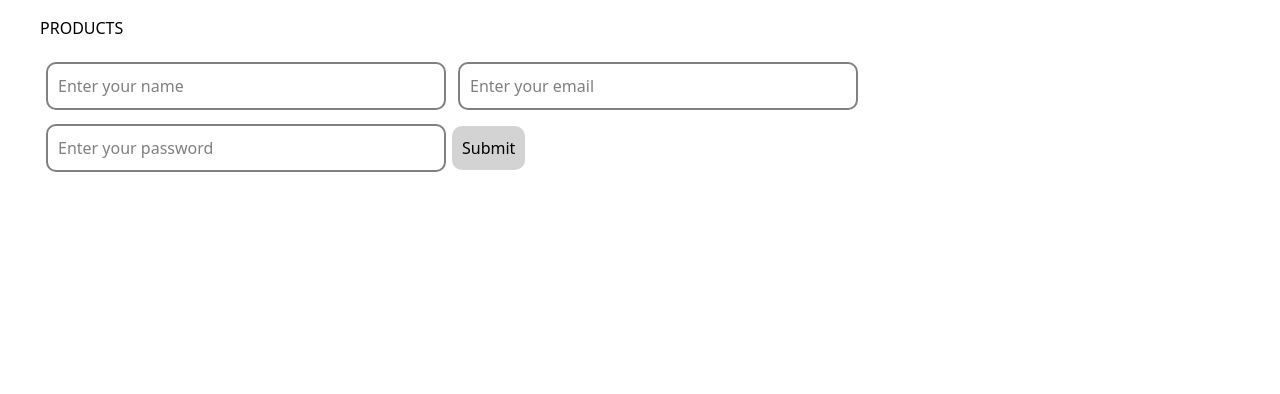
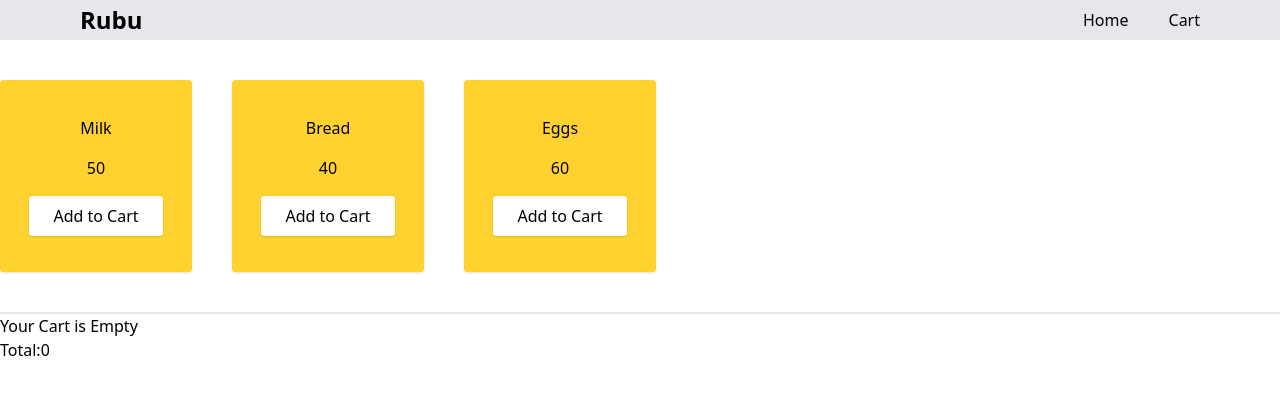
Before and after one commit to khushbu-gpt/REACT_PRACTICE, a React (Vite) app in the folder demo/: page / in a window 1280 px wide. Shown: the top 394 px of the page. Built offline with nearby package versions, Linux system fonts and the light colour scheme.

Commit message:
cart functionality

```diff
--- a/demo/src/App.jsx
+++ b/demo/src/App.jsx
@@ -1,6 +1,9 @@
 import { useState, useMemo, useCallback } from "react";
 import ProductItem from "./components/ProductList/ProductItem";
 import LoginForm from "./components/LoginForm";
+import CharCounter from "./components/CharCounter";
+import Cart from "./components/Cart/Cart";
+import Navbar from "./components/Navbar";
 
 const PRODUCTS = [
   { id: 1, name: "Milk", price: 50 },
@@ -33,8 +36,8 @@ export default function App() {
   }, [filteredProducts]);
 
   return (
-    <div className="mx-10">
-      <h2 className="my-4">PRODUCTS</h2>
+    <div className="">
+      {/* <h2 className="my-4">PRODUCTS</h2> */}
 
       {/* <input
         type="text"
@@ -53,7 +56,10 @@ export default function App() {
           <ProductItem key={product.id} product={product} />
         ))}
       </div> */}
-      <LoginForm/>
+      {/* <LoginForm/> */}
+      {/* <CharCounter/> */}
+      <Navbar/>
+      <Cart/>
     </div>
   );
 }
--- /dev/null
+++ b/demo/src/components/Cart/Cart.jsx
@@ -0,0 +1,66 @@
+import React, { useState } from "react";
+
+const Cart = () => {
+  const products = [
+    { id: 1, name: "Milk", price: 50 },
+    { id: 2, name: "Bread", price: 40 },
+    { id: 3, name: "Eggs", price: 60 },
+  ];
+  const [cart, setCart] = useState([]);
+
+ function addToCart(product) {
+  setCart((prevCart) => {
+    const exists = prevCart.find((item) => item.id === product.id);
+
+    if (exists) {
+
+      return prevCart.map((item) =>
+        item.id === product.id
+          ? { ...item, qty: item.qty + 1 }
+          : item
+      );
+    }
+
+
+    return [...prevCart, { ...product, qty: 1 }];
+  });
+}
+const total=cart.reduce((acc,curr)=>acc+curr.price*curr.qty,0)
+  return (
+    <div className="w-full">
+      <div className="flex gap-10 my-10 mx-auto w-full">
+        {products.map((product) => (
+          <div
+            key={product.id}
+            className="bg-amber-300 w-48 h-48 rounded-sm shadow flex gap-4
+             flex-col justify-center items-center "
+          >
+            <p>{product.name}</p>
+            <p>{product.price}</p>
+            <button
+              className="bg-white rounded shadow px-6 py-2 cursor-pointer"
+              onClick={() => addToCart(product)}
+            >
+              Add to Cart
+            </button>
+          </div>
+        ))}
+      </div>
+      <hr className="border border-gray-200" />
+      {cart.length == 0 && <p>Your Cart is Empty</p>}
+      <div className="w-full flex gap-5 flex-col">
+        {cart.map((products) => {
+          return <div className="w-full bg-amber-50" key={products.id}>
+            <p>Name:{products.name}</p>
+            <p>Price:{products.price  }</p>
+              <p>qty:{products?.qty}</p>
+              <p>Total:{products.price*products.qty||1}</p>
+          </div>
+        })}
+        <p>Total:{total}</p>
+      </div>
+    </div>
+  );
+};
+
+export default Cart;
--- /dev/null
+++ b/demo/src/components/CharCounter.jsx
@@ -0,0 +1,23 @@
+import { useState } from "react";
+
+export default function CharCounter() {
+  const [text, setText] = useState("");
+
+  const isTooLong = text.length > 10;
+  return (
+    <div>
+      {/* <input
+        type="text"
+        placeholder="Type here..."
+        value={text}
+        onChange={(e)=>setText(e.target.value)}
+        className="border border-gray-200 rounded-2xl p-10"
+      />
+
+      <p>Characters: {text.length}
+        {isTooLong&&"(Too Long !)"}
+      </p> */}
+      <input type="text"  placeholder="type here" className="border"/>
+    </div>
+  );
+}
--- /dev/null
+++ b/demo/src/components/Navbar.jsx
@@ -0,0 +1,15 @@
+import React from "react";
+
+const Navbar = () => {
+  return (
+    <div className="flex w-full h-10 px-20 bg-gray-200 justify-between items-center">
+      <h1 className="font-semibold text-2xl">Rubu</h1>
+      <ul className="flex gap-10 text-base">
+        <li>Home</li>
+        <li>Cart</li>
+      </ul>
+    </div>
+  );
+};
+
+export default Navbar;
```
